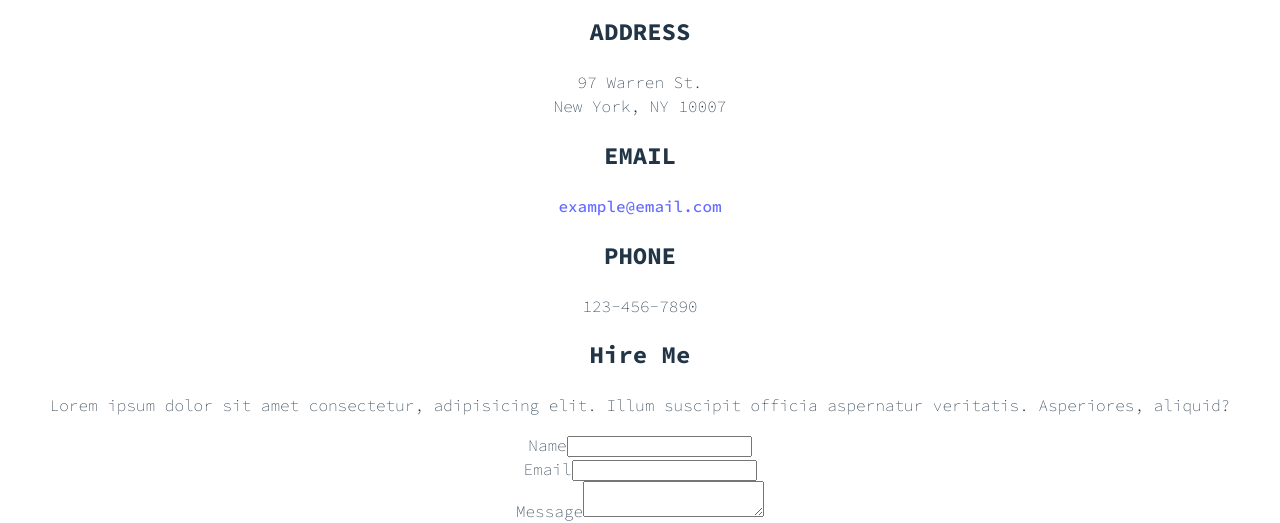
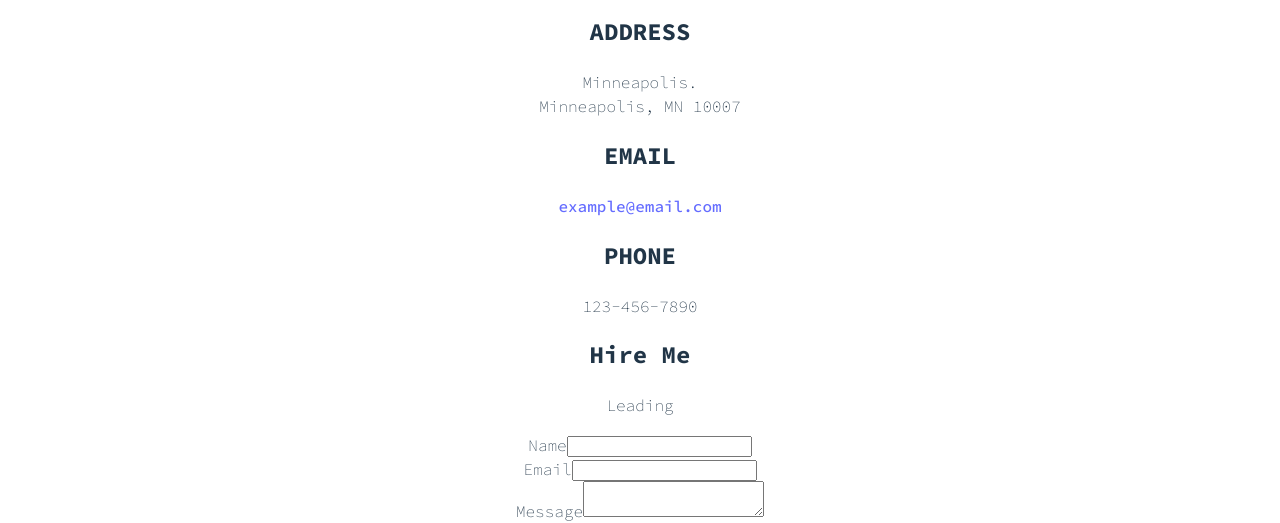
Before and after one commit to KeeslingB/resume, a React (Vite) app: page / in a window 1280 px wide. Shown: the part 3478-4001 px from the top of the page. Built offline with nearby package versions, Linux system fonts and the light colour scheme.

Commit message:
still facing error with heroicons in projects/about components

```diff
--- a/index.html
+++ b/index.html
@@ -10,6 +10,11 @@
     <title>Resume</title>
   </head>
   <body>
+    <form name="contact" netlify netlify-honeypot="bot-field" hidden>
+      <input type="text" name="name" />
+      <input type="email" name="email" />
+      <textarea name="message"></textarea>
+    </form>
     <div id="root"></div>
     <script type="module" src="/src/main.jsx"></script>
   </body>
--- a/src/App.css
+++ b/src/App.css
@@ -8,7 +8,9 @@
   font-weight: 200;
   /* font-style: normal; */
 }
-
+/* * {
+  background-color: rgb(223, 215, 215);
+} */
 /* GoogleFonts pre-sets
 font-optical-sizing: auto;
 font-weight: 200;
--- a/src/components/About/About.jsx
+++ b/src/components/About/About.jsx
@@ -32,7 +32,7 @@ export default function About() {
         <img
           className="object-cover object-center rounded"
           alt="resume-hero"
-          src="./assets/resume.jpg"
+          src="../assets/resume.jpg"
         />
       </div>
     </div>
--- a/src/components/Contact/Contact.jsx
+++ b/src/components/Contact/Contact.jsx
@@ -17,7 +17,7 @@ export default function Contact() {
           marginHeight={0}
           marginWidth={0}
           style={{ filter: "opacity(0.7)" }}
-          src="https://www.google.com/maps/embed/v1/place?q=97+warren+st+new+york+city&key=AIzaSyBFw0Qbyq9zTFTd-tUY6dZWTgaQzuU17R8"
+          src="https://www.google.com/maps/embed/v1/place?q=Minneapolis,+MN,+USA&key=AIzaSyBFw0Qbyq9zTFTd-tUY6dZWTgaQzuU17R8"
         />
         <div className="bg-gray-900 relative flex flex-wrap py-6 rounded shadow-md">
           <div className="lg:w-1/2 px-6">
@@ -25,8 +25,8 @@ export default function Contact() {
               ADDRESS
             </h2>
             <p className="mt-1">
-              97 Warren St. <br />
-              New York, NY 10007
+              Minneapolis. <br />
+              Minneapolis, MN 10007
             </p>
           </div>
           <div className="lg:w-1/2 px-6 mt-4 lg:mt-0">
@@ -50,9 +50,7 @@ export default function Contact() {
         <h2 className="text-white sm:text-4xl text-3xl mb-1 font-medium title-font">
           Hire Me
         </h2>
-        <p className="leading-relaxed mb-5">
-          Lorem ipsum dolor sit amet consectetur, adipisicing elit. Illum
-          suscipit officia aspernatur veritatis. Asperiores, aliquid?
+        <p className="leading-relaxed mb-5">Leading
         </p>
         <div className="relative mb-4">
           <label htmlFor="name" className="leading-7 text-sm text-gray-400">
```
